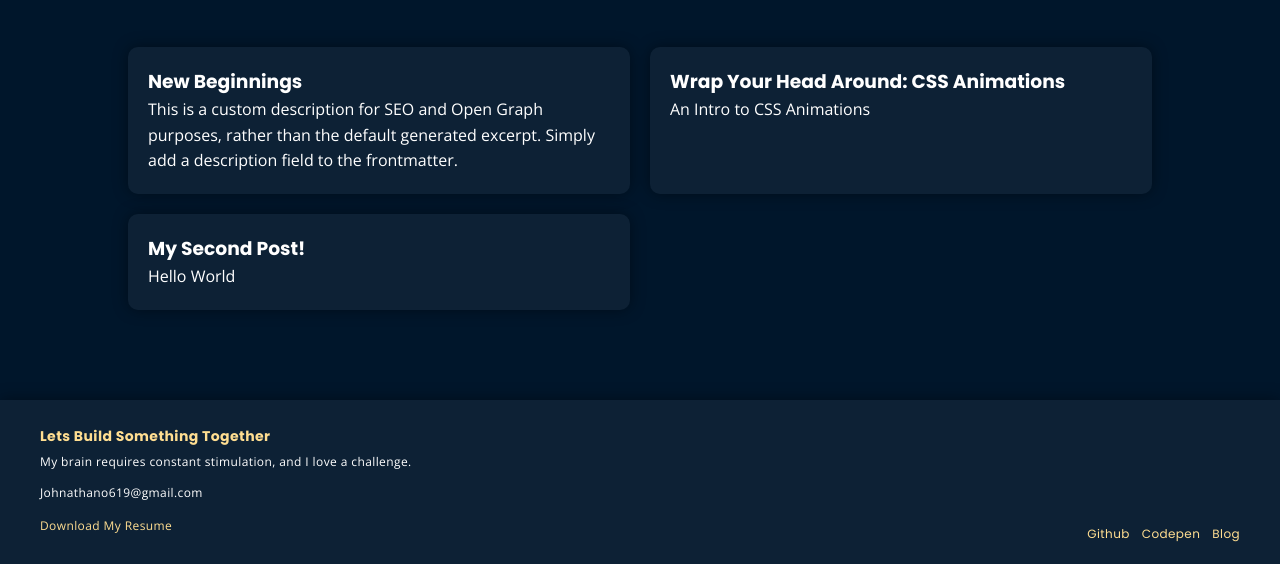
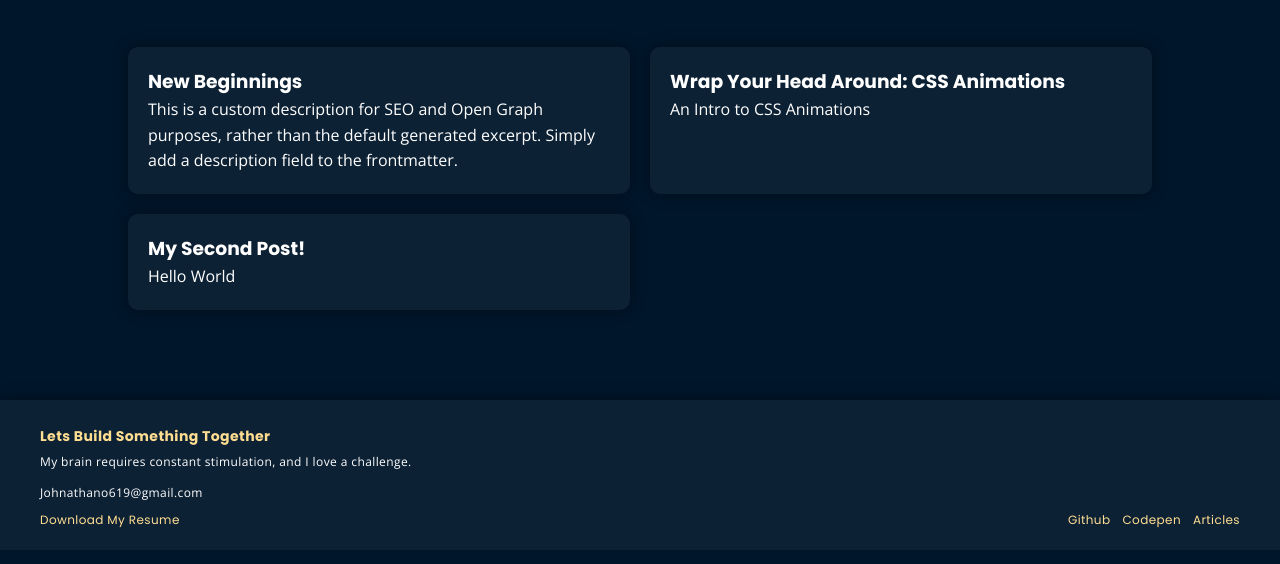
Before and after one commit to IAmJohnOconnell/john-oconnell-web-developer, a Gatsby site: page /blog in a window 1280 px wide. Shown: the part 268-832 px from the top of the page. Built offline with nearby package versions, Linux system fonts and the light colour scheme; Gatsby itself is replaced by a stand-in of ours; some packages are replaced by stand-ins of ours.

Commit message:
updated file and fixed links

```diff
--- a/src/components/Nav.js
+++ b/src/components/Nav.js
@@ -85,7 +85,7 @@ const Nav = () => {
 
 	return (
 		<StyledNav>
-			<ul isOpen={isOpen}>
+			<ul>
 				<Logo>
 					<Link to={"/"}>{`< JO / >`}</Link>
 				</Logo>
@@ -99,7 +99,7 @@ const Nav = () => {
 					</li>
 
 					<li>
-						<a href='https://blog.jtocodes.com'>Hashnode</a>
+						<a href='https://blog.jtocodes.com'>Articles</a>
 					</li>
 				</NavLinks>
 				<Hamburger isOpen={isOpen} setIsOpen={setIsOpen} />
--- a/src/components/Sections/Articles.js
+++ b/src/components/Sections/Articles.js
@@ -2,15 +2,12 @@ import React from "react"
 import Paragraph from "../Paragraph"
 import SectionHeader from "../SectionHeader"
 import SectionHeading from "../SectionHeading"
-import { Link } from "gatsby"
 import TextContent from "../TextContent"
 import SubContainer from "../SubContainer"
 
 import styled from "styled-components"
 
 const ArticlesContainer = styled(SubContainer)`
-	/* padding: 7rem 2rem;/ */
-
 	a,
 	a:visited,
 	a:active {
@@ -39,7 +36,7 @@ const Articles = () => {
 					I enjoy writing tutorials and articles about web devevelopment. It's
 					an helps to reinforce what I've learned, and is a small way of giving
 					back to a community that has always been very helpful to me. You can
-					check those out <Link to={"/blog"}>here</Link>.
+					check those out <a href='https://blog.jtocodes.com'>here</a>.
 				</Paragraph>
 			</TextContent>
 		</ArticlesContainer>
--- a/src/components/Sections/Footer.js
+++ b/src/components/Sections/Footer.js
@@ -9,7 +9,6 @@ const StyledFooter = styled.footer`
 	width: 100%;
 	background-color: ${({ theme }) => theme.bgOverlay};
 	box-shadow: ${({ theme }) => theme.boxShadow};
-	/* color: ${({ theme }) => theme.textColorFaded}; */
 	font-size: 1.2rem;
 	letter-spacing: 0.04rem;
 	transition: ${({ theme }) => theme.transitionStandard};
@@ -91,12 +90,13 @@ const Email = styled.p`
 		transform: scale(1.03) translateY(-0.5rem);
 	}
 `
-const Resume = styled.p`
+const Resume = styled.a`
 	width: fit-content;
 	margin: 1em 0;
 	border-bottom: 2px solid transparent;
 	color: ${({ theme }) => theme.textColorSecondary};
 	transition: ${({ theme }) => theme.transitionStandard};
+	cursor: pointer;
 
 	:hover {
 		border-bottom: 2px solid white;
--- a/src/components/Sections/RecentWork.js
+++ b/src/components/Sections/RecentWork.js
@@ -94,8 +94,6 @@ const RecentWork = ({ data }) => {
 		return featured.node.childMdx.frontmatter.frontPage
 	})
 
-	console.log(frontPageProjects)
-
 	const projectsGroupA = []
 	const projectsGroupB = []
 	for (let i = 0; i < frontPageProjects.length; i++) {
--- a/src/components/UI/FooterLinks.js
+++ b/src/components/UI/FooterLinks.js
@@ -29,7 +29,7 @@ const FooterLinks = () => {
 				<a href='https://codepen.io/IAmJohnOConnell/pens/showcase'>Codepen</a>
 			</li>
 			<li>
-				<a href='https://blog.jtocodes.com'>Blog</a>
+				<a href='https://blog.jtocodes.com'>Articles</a>
 			</li>
 		</StyledFooterLinks>
 	)
```
